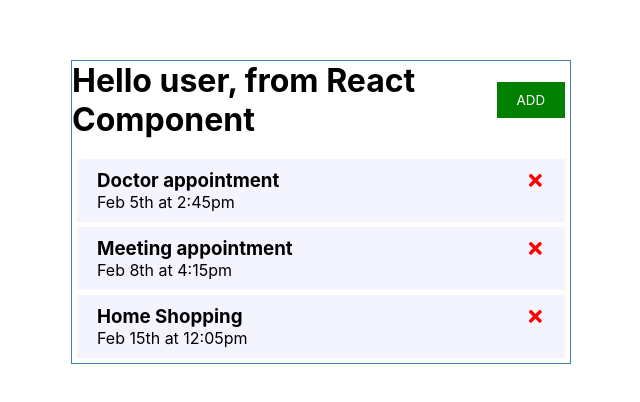
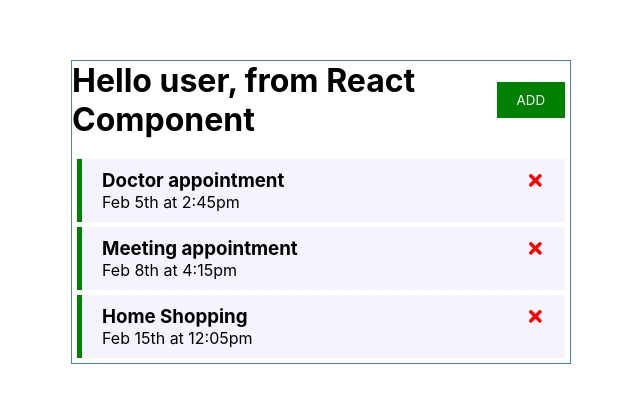
Before and after one commit to zamanshahed/react-task-tracker, a React (Create React App) app: page / in a window 1280 px wide. Shown: the part 240-642 px from the top of the page, without its empty margins (319-959 px from the left). Built offline with nearby package versions, Linux system fonts and the light colour scheme.

Commit message:
toggle task with double click done!

```diff
--- a/src/App.js
+++ b/src/App.js
@@ -32,12 +32,17 @@
   setTasks(tasks.filter((task)=> task.id !== id))
 }
 
+//toggle reminder
+const toggleReminder = (id) => {
+  setTasks(tasks.map((task)=> task.id === id ? {...task, reminder: !task.reminder}:task) )
+}
+
   return (
     <div className="container">
       {/* <h1>Hello {name}, from REACT {15.3+2} (APP.js)</h1> */}
       {/* <h2>{flag? "Green Light": "Red Light"}</h2> */}
       <Header />
-      { tasks.length > 0 ? <Tasks tasks={tasks} onDelete={deleteTask} /> : 'No Tasks !'}
+      { tasks.length > 0 ? <Tasks tasks={tasks} onDelete={deleteTask} onToggle={toggleReminder} /> : 'No Tasks !'}
     </div>
   );
 }
--- a/src/components/Task.js
+++ b/src/components/Task.js
@@ -1,8 +1,8 @@
 import {FaTimes} from 'react-icons/fa'
 
-const Task = ({task, onDelete}) => {
+const Task = ({task, onDelete, onToggle}) => {
     return (
-        <div className='task'>
+        <div className={`task ${task.reminder ? 'reminder': ''}`} onDoubleClick={()=>onToggle(task.id)}>
             <h3>{task.text} <FaTimes style={{color: 'red', cursor:'pointer'}} onClick={()=>onDelete(task.id)}/></h3>
             <p>{task.day}</p>
         </div>
--- a/src/components/Tasks.js
+++ b/src/components/Tasks.js
@@ -1,11 +1,11 @@
 import Task from './Task'
 
-const Tasks = ({ tasks, onDelete }) => {
+const Tasks = ({ tasks, onDelete, onToggle }) => {
     return (
         <>
           {
               tasks.map((task) =>(
-                <Task key={task.id} task={task} onDelete={onDelete} />
+                <Task key={task.id} task={task} onDelete={onDelete} onToggle={onToggle} />
               ))
           }
         </>
```
Also changed, not shown: 1 other file (tests, documents, lock files or other folders).
